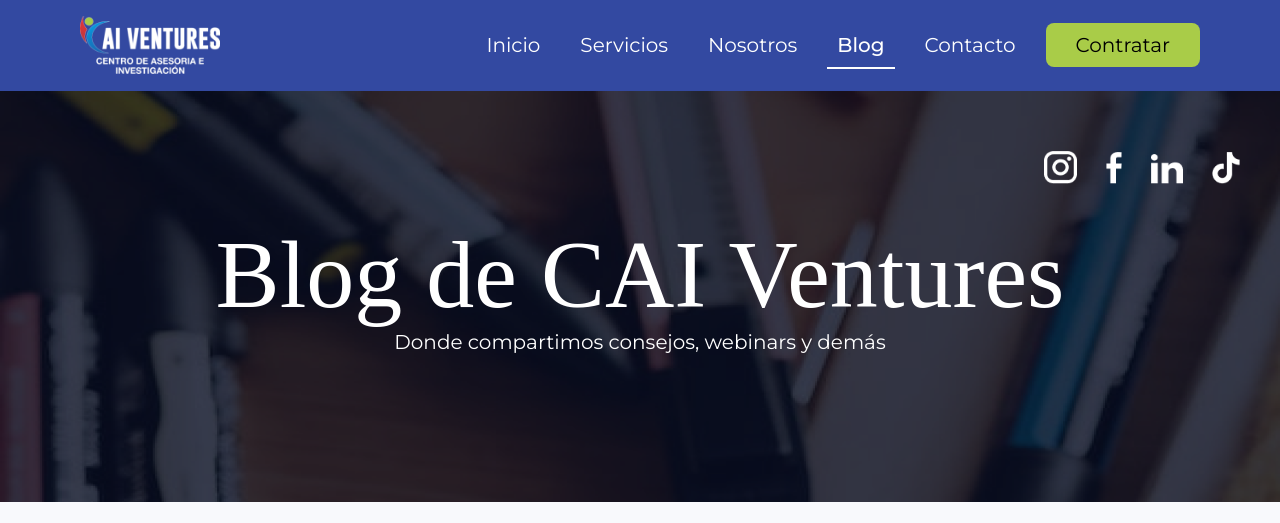
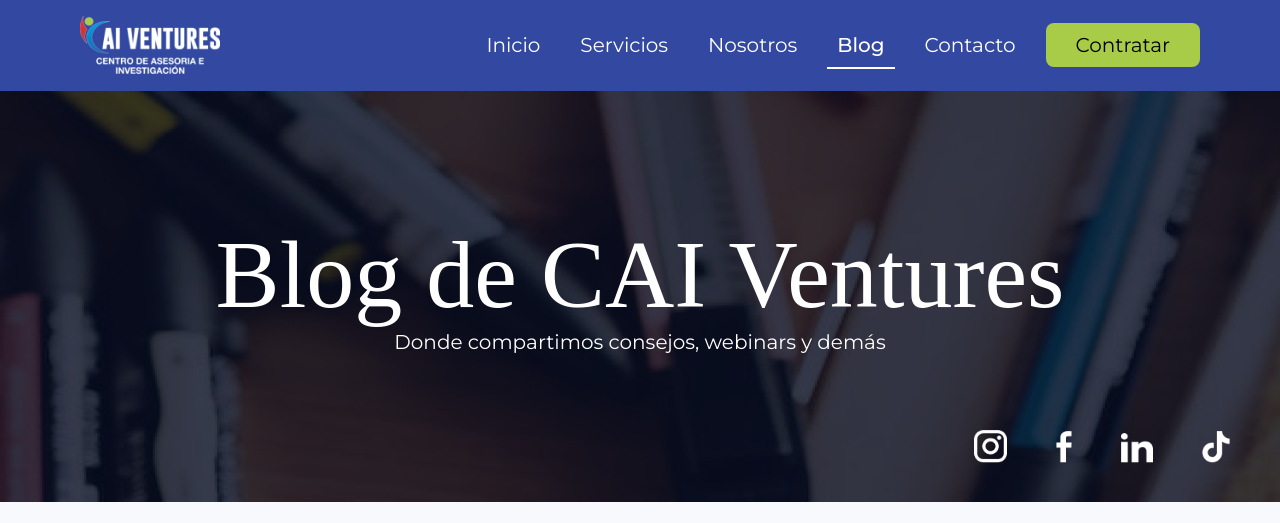
Before and after one commit to justinait/cai-ventures2, a React (Vite) app: page /blog in a window 1280 px wide. Shown: the top 523 px of the page. Built offline with nearby package versions, Linux system fonts and the light colour scheme; no server answers.

Commit message:
redes blog terminado

```diff
--- a/src/components/Article/Article.css
+++ b/src/components/Article/Article.css
@@ -46,7 +46,7 @@
     }
 }
 
-@media (max-width: 1024px) {
+@media (max-width: 1023px) {
     .principalcardblog {
         margin-bottom: 0px;
     }
--- a/src/components/Hero/Hero.css
+++ b/src/components/Hero/Hero.css
@@ -77,7 +77,7 @@
     }
 }
 
-@media (max-width: 1024px) {
+@media (max-width: 1023px) {
     .homeContainer{
         padding: 2rem 1.5rem;
     }
--- a/src/components/Redes/Redes.css
+++ b/src/components/Redes/Redes.css
@@ -35,7 +35,109 @@
     width: 35px;
 }
 
-@media (max-width: 768px) {
+/* REDES BLOG */
+
+.blogMediaContainer {
+    display: flex;
+    justify-content: flex-end;
+    align-items: flex-end;
+    gap: 29px;
+    position: absolute;
+    right:2rem;
+    top: 27.5rem;
+}
+
+.instagramblog {
+    width: 41px !important;
+    height: 42px !important;
+    flex-shrink: 0 !important;
+}
+
+
+img.facebookblog {
+    width: 20px !important;
+    height: 40px;
+
+}
+
+.linkedinblog {
+    width: 40px !important;
+    height: 38px;
+
+}
+
+.tiktokblog {
+    width: 35px !important;
+    height: 40px;
+
+}
+
+@media (max-width:1920px) {
+    .blogMediaContainer {
+        top: 26rem;
+    }
+}
+
+@media (max-width:1760px) {
+    .blogMediaContainer {
+        top: 25rem;
+    }
+}
+
+@media (max-width:1600px) {
+    .blogMediaContainer {
+        top: 23.5rem;
+    }
+}
+@media (max-width:1440px) {
+    .blogMediaContainer {
+        top: 22.5rem;
+    }
+    .instagramblog {
+        width: 33px !important;
+        height: 33px !important;
+        flex-shrink: 0;
+    }
+
+
+    img.facebookblog {
+        width: 16px !important;
+        height: 32px;
+    }
+
+    .linkedinblog {
+        width: 32px !important;
+        height: 30px;
+    }
+
+    .tiktokblog {
+        width: 28px !important;
+        height: 32px;
+    }
+
+
+}
+
+@media (max-width:1350px) {
+    .blogMediaContainer {
+        top: 21rem;
+    }
+}
+
+@media (max-width:1150px) {
+    .blogMediaContainer {
+        top: 20rem;
+    }
+}
+
+@media (max-width: 1023px) {
+
+    .blogMediaContainer {
+        display: none;
+    }
+}
+
+@media (max-width: 767px) {
     .oculto {
         display: none !important;
     }
--- a/src/components/Redes/Redes.jsx
+++ b/src/components/Redes/Redes.jsx
@@ -45,11 +45,19 @@
                     </Row>
                 </Container>
             :
-            <div className='redsblog'>
-                <img  className='instagramblog' src={instagramblog} alt="instagram" />
-                <img className='facebookblog' src={facebookblog} alt="facebook" />
-                <img className='linkedinblog' src={linkedinblog} alt="linkedin" />
-                <img className='twitterblog' src={twitterblog} alt="twitter" />
+            <div className='blogMediaContainer'>
+                <NavLink target="_blank" to="https://instagram.com/tesiscaiventures?igshid=MzRlODBiNWFlZA==" className="redesIcon">
+                    <img className='instagramblog' src={instagramblog} alt="instagram" />
+                </NavLink>
+                <NavLink target="_blank" to="https://www.facebook.com/profile.php?id=100091551814355&mibextid=LQQJ4d" className="redesIcon">
+                    <img className='facebookblog' src={facebookblog} alt="facebook" />
+                </NavLink>
+                <NavLink target="_blank" to="https://www.linkedin.com/in/cai-ventures-3033b8271" className="redesIcon">
+                    <img className='linkedinblog' src={linkedinblog} alt="linkedin" />
+                </NavLink>
+                <NavLink target="_blank" className='redesIcon oculto' to="https://www.tiktok.com/@cai.ventures?_t=8fIegwJ6QUP&_r=1" >
+                    <img className='tiktokblog' src={twitterblog} alt="tiktok" />
+                </NavLink>
             </div>
 
             }
--- a/src/page/Blog/blog.css
+++ b/src/page/Blog/blog.css
@@ -12,46 +12,6 @@
 
 }
 
-.redsblog {
-    display: flex;
-    justify-content: flex-end;
-    align-items: flex-end;
-    margin-top: 3rem;
-    gap: 29px;
-    position: absolute;
-    right:2rem;
-
-}
-
-
-
-.instagramblog {
-    width: 41px !important;
-    height: 42px !important;
-    flex-shrink: 0 !important;
-}
-
-
-img.facebookblog {
-    width: 20px !important;
-    height: 40px;
-
-}
-
-.linkedinblog {
-    width: 40px !important;
-    height: 38px;
-
-}
-
-.twitterblog {
-    width: 35px !important;
-    height: 40px;
-
-}
-
-
-
 .titleblog {
     color: #FFF;
     text-align: center;
@@ -61,7 +21,6 @@
     font-weight: 400;
     line-height: normal;
     padding: 10%;
-
 }
 
 .subtitleblog p {
@@ -103,8 +62,6 @@
     align-self: stretch;
     border-radius: var(--border-radius-border-radius-lg, 48px);
     background: #FFF;
-
-    /* Shadow */
     box-shadow: 8px 8px 40px 3px rgba(104, 142, 182, 0.40);
 }
 
@@ -115,8 +72,6 @@
     background: url(<path-to-image>), lightgray 50% / cover no-repeat;
     border-radius: var(--border-radius-border-radius-lg, 48px 0 0 48px);
     background: #FFF;
-
-    /* Shadow */
     box-shadow: 8px 8px 40px 3px rgba(104, 142, 182, 0.40);
 
 }
@@ -188,38 +143,20 @@
 
 }
 
-@media screen and (max-width:1440px) {
+@media  (max-width:1060px) {
+    .titleblog {
 
-    .instagramblog {
-        width: 33px !important;
-        height: 33px !important;
-        flex-shrink: 0;
+        color: #FFF;
+        text-align: center;
+        font-family: 'DM Serif Display';
+        font-size: 92px;
+        font-style: normal;
+        font-weight: 400;
+        line-height: normal;
+        padding: 10%;
     }
-
-
-    img.facebookblog {
-        width: 16px !important;
-        height: 32px;
-
-    }
-
-    .linkedinblog {
-        width: 32px !important;
-        height: 30px;
-
-    }
-
-    .twitterblog {
-        width: 28px !important;
-        height: 32px;
-
-    }
-
-
 }
-
-
-@media screen and (max-width:1024px) {
+@media  (max-width:1023px) {
     .titleblog {
         color: var(--colors-main-friendly-blue, #3349A1);
         font-size: 54px;
@@ -264,8 +201,6 @@
         border-radius: var(--border-radius-border-radius-lg, 16px 16px 16px 16px);
         box-shadow: 8px 8px 40px 3px rgba(104, 142, 182, 0.40);
 
-
-
     }
 
     .card2blogimg {
@@ -278,7 +213,6 @@
         background: url(<path-to-image>), lightgray 50% / cover no-repeat;
         border-radius: var(--border-radius-border-radius-lg, 16px 16px 0 0);
     }
-
 
     .text-section {
         display: flex;
```
